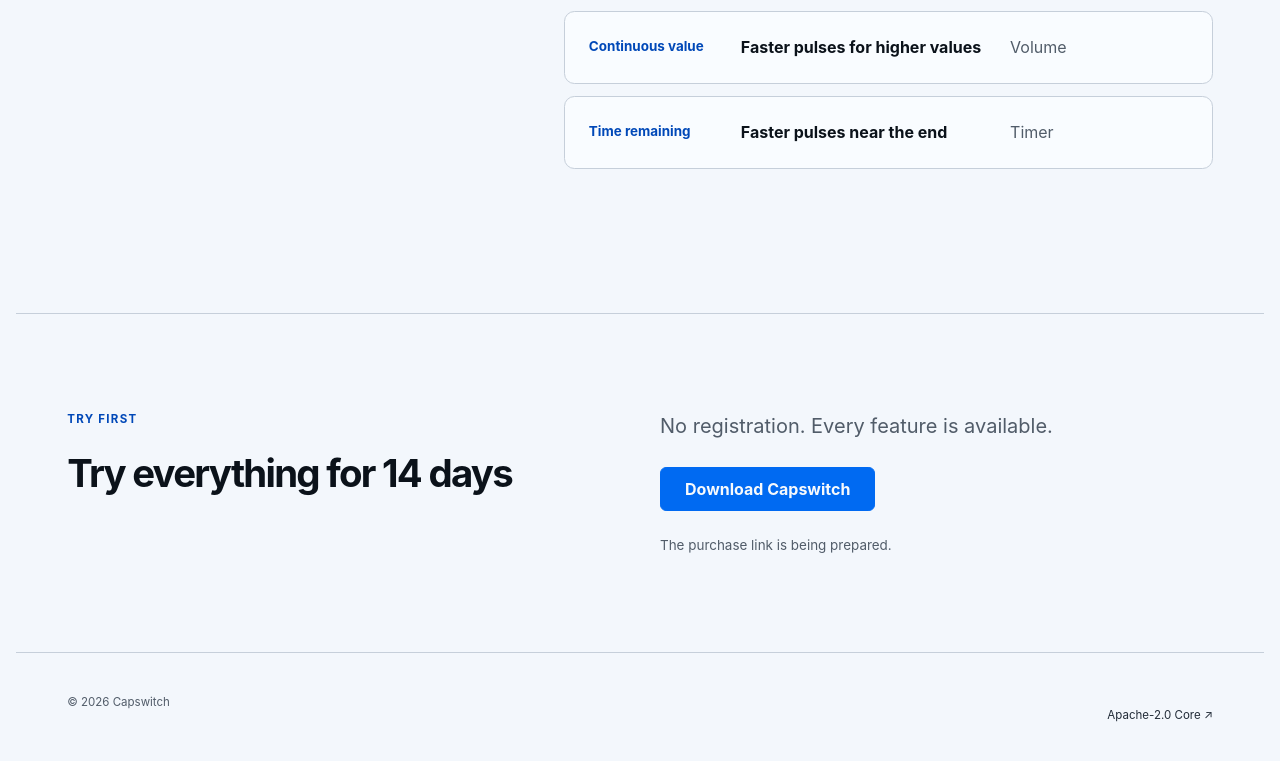
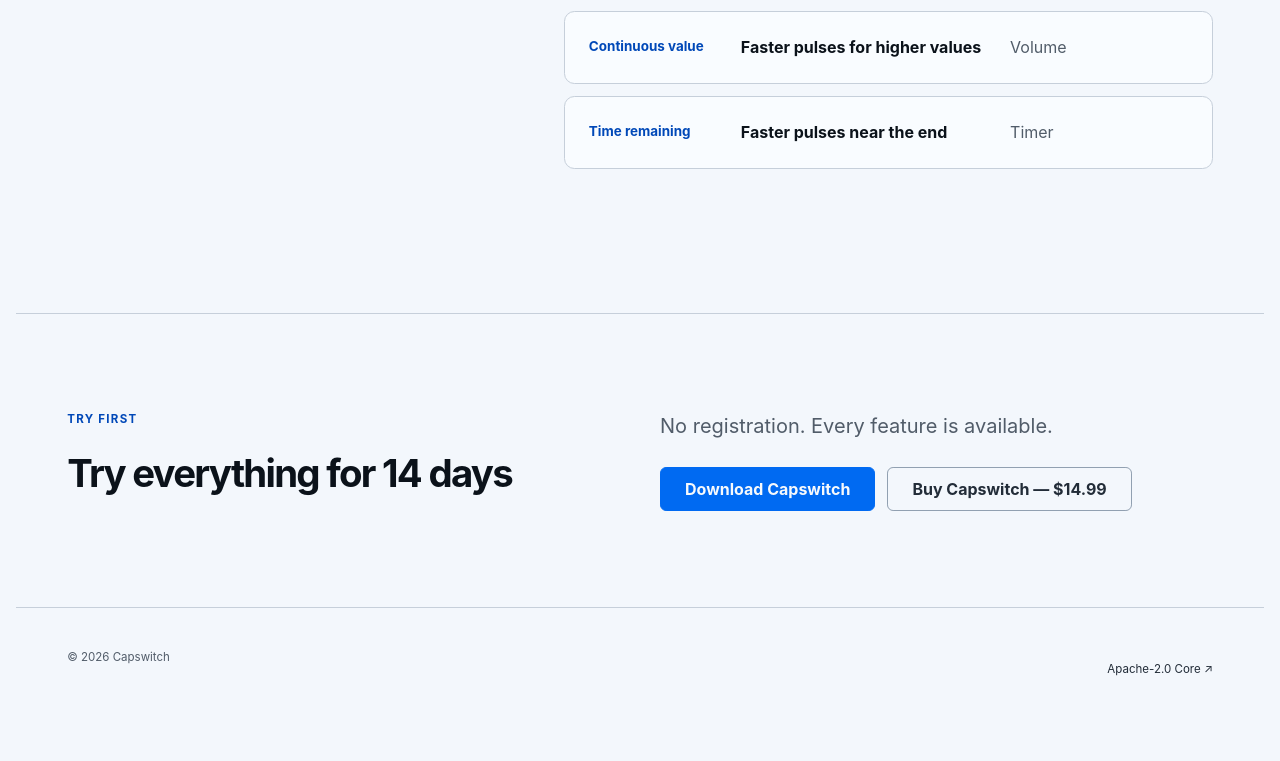
Before and after one commit to mumei/capswitch-website, a Next.js app: page / in a window 1280 px wide. Shown: the part 4591-5352 px from the top of the page. Built offline with nearby package versions, Linux system fonts and the light colour scheme; no server answers.

Commit message:
Add Polar checkout link to website

```diff
--- a/app/globals.css
+++ b/app/globals.css
@@ -229,8 +229,7 @@
 html:lang(ja) .price-section h2 { white-space: nowrap; }
 .price-copy { display: grid; gap: var(--space-lg); align-items: start; }
 .price-copy p { max-width: 42rem; color: var(--color-muted); font-size: var(--text-md); }
-.price-copy .button { width: fit-content; }
-.release-note { color: var(--color-muted); font-size: var(--text-sm); }
+.price-actions { display: flex; flex-wrap: wrap; gap: var(--space-sm); }
 .site-footer {
   width: min(100%, var(--content-max)); margin-inline: auto; padding: var(--space-xl) var(--page-gutter) var(--space-2xl);
   display: flex; flex-wrap: wrap; gap: var(--space-sm) var(--space-xl); justify-content: space-between;
--- a/app/i18n.ts
+++ b/app/i18n.ts
@@ -74,7 +74,7 @@
     title: string;
     description: string;
     button: string;
-    note: string;
+    purchase: string;
   };
 };
 
@@ -148,7 +148,7 @@
     price: {
       kicker: "まず試す", title: "14日間、すべて試せます",
       description: "登録なしで全機能を試せます。", button: "Capswitchをダウンロード",
-      note: "正式な購入リンクは公開準備中です。",
+      purchase: "Capswitchを購入 — $14.99",
     },
   },
   en: {
@@ -187,7 +187,7 @@
       columns: ["State type", "LED pattern", "Used by"], aria: "LED patterns",
       rows: [["2 states", "On / off", "Function keys, mute, appearance"], ["Multiple states", "1–n short pulses → long pause", "Audio output, input source"], ["Continuous value", "Faster pulses for higher values", "Volume"], ["Time remaining", "Faster pulses near the end", "Timer"]],
     },
-    price: { kicker: "Try first", title: "Try everything for 14 days", description: "No registration. Every feature is available.", button: "Download Capswitch", note: "The purchase link is being prepared." },
+    price: { kicker: "Try first", title: "Try everything for 14 days", description: "No registration. Every feature is available.", button: "Download Capswitch", purchase: "Buy Capswitch — $14.99" },
   },
   de: {
     language: "Sprache", download: "Download",
@@ -225,7 +225,7 @@
       columns: ["Statustyp", "LED-Muster", "Verwendet für"], aria: "LED-Muster",
       rows: [["2 Zustände", "Ein / Aus", "Funktionstasten, Stumm, Darstellung"], ["Mehrere Zustände", "1–n kurze Impulse → lange Pause", "Audioausgabe, Eingabequelle"], ["Stufenloser Wert", "Höherer Wert = schnellere Impulse", "Lautstärke"], ["Restzeit", "Zum Ende hin schnellere Impulse", "Timer"]],
     },
-    price: { kicker: "Zuerst testen", title: "14 Tage alles ausprobieren", description: "Ohne Registrierung stehen alle Funktionen bereit.", button: "Capswitch laden", note: "Der Kauflink wird vorbereitet." },
+    price: { kicker: "Zuerst testen", title: "14 Tage alles ausprobieren", description: "Ohne Registrierung stehen alle Funktionen bereit.", button: "Capswitch laden", purchase: "Capswitch kaufen — $14.99" },
   },
   "zh-Hans": {
     language: "语言", download: "下载",
@@ -263,7 +263,7 @@
       columns: ["状态类型", "LED 表示方式", "对应模式"], aria: "LED 闪烁模式",
       rows: [["2 种状态", "亮 / 灭", "功能键、静音、外观等"], ["多种状态", "短闪 1–n 次 → 长时间熄灭", "音频输出、输入法"], ["连续值", "数值越高，闪烁越快", "音量"], ["剩余时间", "越接近结束，闪烁越快", "计时器"]],
     },
-    price: { kicker: "先试用", title: "14 天体验全部功能", description: "无需注册，即可使用全部功能。", button: "下载 Capswitch", note: "正式购买链接正在准备中。" },
+    price: { kicker: "先试用", title: "14 天体验全部功能", description: "无需注册，即可使用全部功能。", button: "下载 Capswitch", purchase: "购买 Capswitch — $14.99" },
   },
   "zh-Hant": {
     language: "語言", download: "下載",
@@ -301,7 +301,7 @@
       columns: ["狀態類型", "LED 表示方式", "對應模式"], aria: "LED 閃爍模式",
       rows: [["2 種狀態", "亮 / 滅", "功能鍵、靜音、外觀等"], ["多種狀態", "短閃 1–n 次 → 長時間熄滅", "音訊輸出、輸入來源"], ["連續值", "數值越高，閃爍越快", "音量"], ["剩餘時間", "越接近結束，閃爍越快", "計時器"]],
     },
-    price: { kicker: "先試用", title: "14 天體驗所有功能", description: "無需註冊，即可使用全部功能。", button: "下載 Capswitch", note: "正式購買連結正在準備中。" },
+    price: { kicker: "先試用", title: "14 天體驗所有功能", description: "無需註冊，即可使用全部功能。", button: "下載 Capswitch", purchase: "購買 Capswitch — $14.99" },
   },
   fr: {
     language: "Langue", download: "Télécharger",
@@ -339,7 +339,7 @@
       columns: ["Type d’état", "Motif LED", "Modes concernés"], aria: "Motifs de clignotement LED",
       rows: [["2 états", "Allumé / éteint", "Fonction, sourdine, apparence"], ["États multiples", "1–n impulsions courtes → longue pause", "Sortie audio, source d’entrée"], ["Valeur continue", "Plus la valeur monte, plus ça clignote vite", "Volume"], ["Temps restant", "Plus la fin approche, plus ça clignote vite", "Minuteur"]],
     },
-    price: { kicker: "Essayer d’abord", title: "Tout essayer pendant 14 jours", description: "Aucune inscription. Toutes les fonctions sont disponibles.", button: "Télécharger Capswitch", note: "Le lien d’achat est en préparation." },
+    price: { kicker: "Essayer d’abord", title: "Tout essayer pendant 14 jours", description: "Aucune inscription. Toutes les fonctions sont disponibles.", button: "Télécharger Capswitch", purchase: "Acheter Capswitch — $14.99" },
   },
   ko: {
     language: "언어", download: "다운로드",
@@ -377,7 +377,7 @@
       columns: ["상태 유형", "LED 표현", "해당 모드"], aria: "LED 점멸 패턴",
       rows: [["2상태", "켜짐 / 꺼짐", "Function 키, 음소거, 화면 모드"], ["다중 상태", "짧게 1–n회 점멸 → 긴 소등", "오디오 출력, 입력 소스"], ["연속값", "값이 높을수록 빠르게 점멸", "음량"], ["남은 시간", "종료에 가까울수록 빠르게 점멸", "타이머"]],
     },
-    price: { kicker: "먼저 체험", title: "14일 동안 모든 기능 체험", description: "가입 없이 모든 기능을 사용할 수 있습니다.", button: "Capswitch 다운로드", note: "정식 구매 링크를 준비 중입니다." },
+    price: { kicker: "먼저 체험", title: "14일 동안 모든 기능 체험", description: "가입 없이 모든 기능을 사용할 수 있습니다.", button: "Capswitch 다운로드", purchase: "Capswitch 구매 — $14.99" },
   },
   es: {
     language: "Idioma", download: "Descargar",
@@ -415,7 +415,7 @@
       columns: ["Tipo de estado", "Patrón LED", "Modos"], aria: "Patrones LED",
       rows: [["2 estados", "Encendido / apagado", "Función, silencio, apariencia"], ["Varios estados", "1–n pulsos cortos → pausa larga", "Salida de audio, entrada"], ["Valor continuo", "Más valor, pulsos más rápidos", "Volumen"], ["Tiempo restante", "Más rápido al acercarse el final", "Temporizador"]],
     },
-    price: { kicker: "Pruébalo", title: "Prueba todo durante 14 días", description: "Sin registro. Todas las funciones disponibles.", button: "Descargar Capswitch", note: "El enlace de compra se está preparando." },
+    price: { kicker: "Pruébalo", title: "Prueba todo durante 14 días", description: "Sin registro. Todas las funciones disponibles.", button: "Descargar Capswitch", purchase: "Comprar Capswitch — $14.99" },
   },
   it: {
     language: "Lingua", download: "Scarica",
@@ -453,7 +453,7 @@
       columns: ["Tipo di stato", "Schema LED", "Modalità"], aria: "Schemi LED",
       rows: [["2 stati", "Acceso / spento", "Funzione, muto, aspetto"], ["Più stati", "1–n impulsi brevi → pausa lunga", "Uscita audio, input"], ["Valore continuo", "Valore più alto, impulsi più rapidi", "Volume"], ["Tempo restante", "Più rapido vicino alla fine", "Timer"]],
     },
-    price: { kicker: "Prova prima", title: "Prova tutto per 14 giorni", description: "Nessuna registrazione. Tutte le funzioni disponibili.", button: "Scarica Capswitch", note: "Il link per l’acquisto è in preparazione." },
+    price: { kicker: "Prova prima", title: "Prova tutto per 14 giorni", description: "Nessuna registrazione. Tutte le funzioni disponibili.", button: "Scarica Capswitch", purchase: "Acquista Capswitch — $14.99" },
   },
   vi: {
     language: "Ngôn ngữ", download: "Tải xuống",
@@ -491,7 +491,7 @@
       columns: ["Loại trạng thái", "Kiểu LED", "Chế độ"], aria: "Các kiểu nháy LED",
       rows: [["2 trạng thái", "Bật / tắt", "Function, tắt tiếng, giao diện"], ["Nhiều trạng thái", "1–n nháy ngắn → nghỉ dài", "Đầu ra âm thanh, nguồn nhập"], ["Giá trị liên tục", "Giá trị càng cao, nháy càng nhanh", "Âm lượng"], ["Thời gian còn lại", "Càng gần kết thúc, nháy càng nhanh", "Hẹn giờ"]],
     },
-    price: { kicker: "Dùng thử trước", title: "Dùng mọi tính năng trong 14 ngày", description: "Không cần đăng ký. Mọi tính năng đều khả dụng.", button: "Tải Capswitch", note: "Liên kết mua chính thức đang được chuẩn bị." },
+    price: { kicker: "Dùng thử trước", title: "Dùng mọi tính năng trong 14 ngày", description: "Không cần đăng ký. Mọi tính năng đều khả dụng.", button: "Tải Capswitch", purchase: "Mua Capswitch — $14.99" },
   },
   th: {
     language: "ภาษา", download: "ดาวน์โหลด",
@@ -529,7 +529,7 @@
       columns: ["ประเภทสถานะ", "รูปแบบ LED", "โหมดที่ใช้"], aria: "รูปแบบการกะพริบ LED",
       rows: [["2 สถานะ", "เปิด / ปิด", "ฟังก์ชัน ปิดเสียง รูปแบบหน้าจอ"], ["หลายสถานะ", "กะพริบสั้น 1–n ครั้ง → พักนาน", "เอาต์พุตเสียง แหล่งอินพุต"], ["ค่าต่อเนื่อง", "ค่ายิ่งสูง ยิ่งกะพริบเร็ว", "ระดับเสียง"], ["เวลาที่เหลือ", "ใกล้จบยิ่งกะพริบเร็ว", "ตัวจับเวลา"]],
     },
-    price: { kicker: "ทดลองก่อน", title: "ทดลองทุกฟีเจอร์ 14 วัน", description: "ไม่ต้องลงทะเบียน ใช้ได้ทุกฟีเจอร์", button: "ดาวน์โหลด Capswitch", note: "กำลังเตรียมลิงก์ซื้ออย่างเป็นทางการ" },
+    price: { kicker: "ทดลองก่อน", title: "ทดลองทุกฟีเจอร์ 14 วัน", description: "ไม่ต้องลงทะเบียน ใช้ได้ทุกฟีเจอร์", button: "ดาวน์โหลด Capswitch", purchase: "ซื้อ Capswitch — $14.99" },
   },
 };
 
--- a/app/localized-home.tsx
+++ b/app/localized-home.tsx
@@ -6,6 +6,7 @@
 import { languages, resolveLocale, translations, type Locale } from "./i18n";
 
 const localeStorageKey = "capswitch-site-language";
+const checkoutUrl = "https://buy.polar.sh/polar_cl_UScYXNp1h6aIsYMRZ9aBBZagKU1JAxn0gSxpo3n24fE";
 
 function ModeTransition({
   mode,
@@ -255,8 +256,10 @@
         <div><p className="kicker">{copy.price.kicker}</p><h2 id="price-title">{copy.price.title}</h2></div>
         <div className="price-copy">
           <p>{copy.price.description}</p>
-          <a className="button button-primary" href="https://github.com/mumei/capswitch-releases/releases">{copy.price.button}</a>
-          <span className="release-note">{copy.price.note}</span>
+          <div className="price-actions">
+            <a className="button button-primary" href="https://github.com/mumei/capswitch-releases/releases">{copy.price.button}</a>
+            <a className="button" href={checkoutUrl}>{copy.price.purchase}</a>
+          </div>
         </div>
       </section>
 
```
Also changed, not shown: 2 other files (tests, documents, lock files or other folders).
